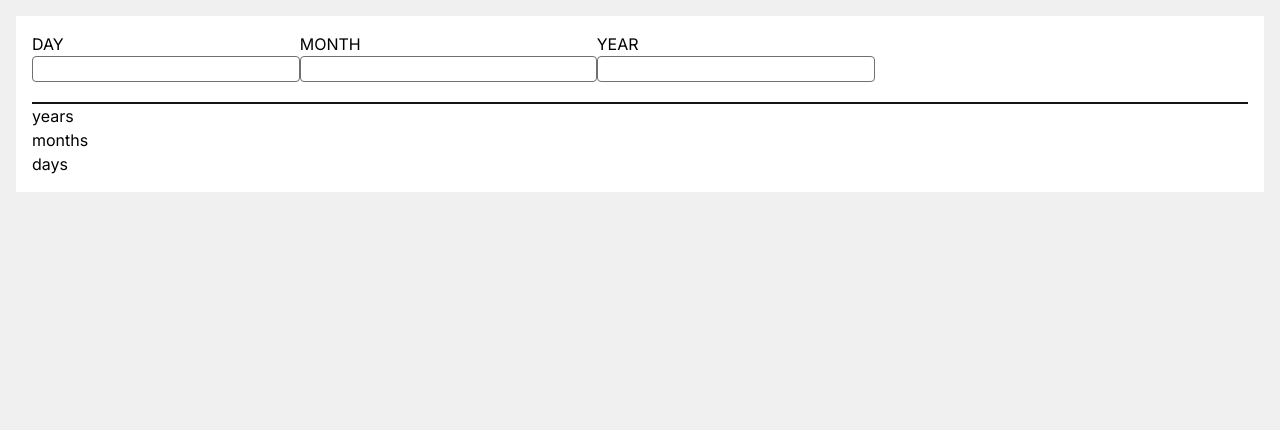
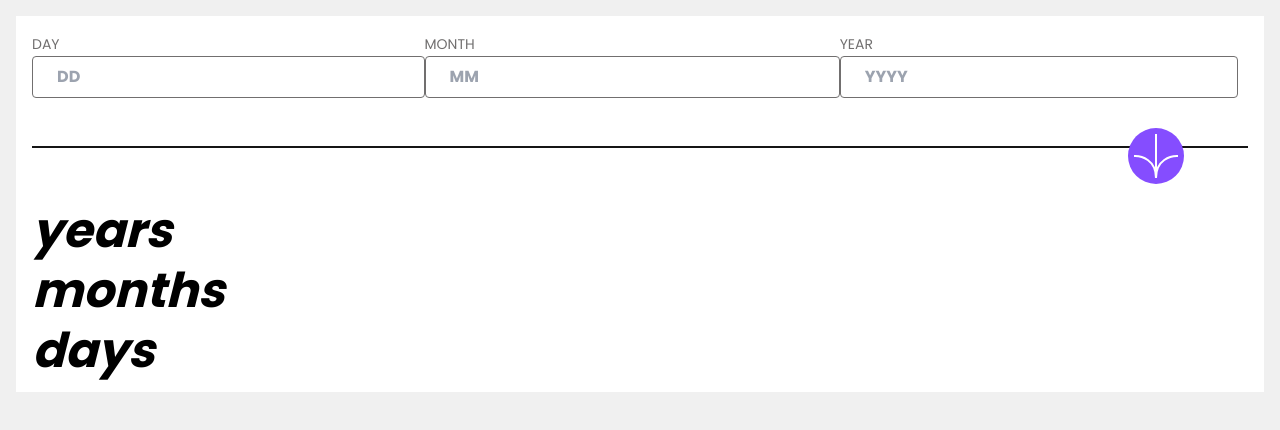
Before and after one commit to chleighton1/age-calculator, a Next.js app: page / in a window 1280 px wide. Shown: the top 430 px of the page. Built offline with nearby package versions, Linux system fonts and the light colour scheme.

Commit message:
feat: calculation working

```diff
--- /dev/null
+++ b/app/components/Arrow.jsx
@@ -0,0 +1,5 @@
+import React from "react"
+
+export default function Arrow() {
+    return (<svg xmlns="http://www.w3.org/2000/svg" width="46" height="44" viewBox="0 0 46 44"><g fill="none" stroke="#FFF" stroke-width="2"><path d="M1 22.019C8.333 21.686 23 25.616 23 44M23 44V0M45 22.019C37.667 21.686 23 25.616 23 44"/></g></svg>)
+}
--- a/app/layout.js
+++ b/app/layout.js
@@ -1,7 +1,11 @@
-import { Inter } from "next/font/google";
+import { Poppins } from "next/font/google";
 import "./globals.css";
 
-const inter = Inter({ subsets: ["latin"] });
+const poppins = Poppins({
+  weight: ['400', '700', '800'],
+  style: ['normal', 'italic'],
+  subsets: ["latin"]
+});
 
 export const metadata = {
   title: "Age Calculator App",
@@ -11,7 +15,7 @@ export const metadata = {
 export default function RootLayout({ children }) {
   return (
     <html lang="en">
-      <body className={inter.className}>{children}</body>
+      <body className={poppins.className}>{children}</body>
     </html>
   );
 }
--- a/app/page.js
+++ b/app/page.js
@@ -1,44 +1,101 @@
+"use client"
+
+import {React, useState} from "react";
+import Arrow from "./components/Arrow";
+const { DateTime } = require("luxon");
+
+
 export default function Home() {
+  const [age, setAge] = useState({
+    years: "",
+    months: "",
+    days: "",
+  })
+  const [formData, setFormData] = useState({
+    day: "",
+    month: "",
+    year: "",
+  })
+
+  function handleChange(event) {
+    const {name, value} = event.target
+    setFormData(prevFormData => {
+      return {
+        ...prevFormData,
+        [name]: Number(value)
+      }
+    })
+  }
+
+  function handleSubmit(event) {
+    event.preventDefault()
+
+    const now = DateTime.now()
+    const userBirth = DateTime.local(formData.year, formData.month, formData.day)
+
+    const diff = now.diff(userBirth, ['months', 'days', 'years']).toObject()
+    setAge(() => ({
+      years: Math.floor(diff.years),
+      months: Math.floor(diff.months),
+      days: Math.floor(diff.days),
+    }))
+  }
+
+
   return (
     <main className="bg-white m-4 p-4">
       {/* AGE INPUT */}
       <div>
-        <form>
-          <div className="flex w-full mb-5">
+        <form className="form mb-12" onSubmit={handleSubmit}>
+          <div className="flex w-full mb-12">
             <div>
-              <label htmlFor="day">DAY</label>
+              <label htmlFor="day" className="text-grey text-sm">DAY</label>
               <input
-                className="border rounded border-grey w-full"
+                className="border font-bold rounded border-grey w-full px-6 py-2"
+                type="number"
+                placeholder="DD"
+                onChange={handleChange}
                 name="day"
-                id="day"
+                value={formData.day}
+
               />
             </div>
             <div>
-              <label htmlFor="month">MONTH</label>
+              <label htmlFor="month" className="text-grey text-sm">MONTH</label>
               <input
-                className="border rounded border-grey w-full"
+                className="border font-bold rounded border-grey w-full px-6 py-2"
+                type="number"
+                placeholder="MM"
+                onChange={handleChange}
                 name="month"
-                id="month"
+                value={formData.month}
               />
             </div>
             <div>
-              <label htmlFor="year">YEAR</label>
+              <label htmlFor="year" className="text-grey text-sm">YEAR</label>
               <input
-                className="border rounded border-grey w-full"
+                className="border font-bold rounded border-grey w-full px-6 py-2"
+                type="number"
+                placeholder="YYYY"
+                onChange={handleChange}
                 name="year"
-                id="year"
+                value={formData.year}
               />
             </div>
           </div>
-          <div className="border border-black"></div>
+          <div className="border border-black relative"></div>
+          <div className="flex justify-center w-14 h-14 absolute top-32 right-24 bg-purple rounded-full">
+          <button><Arrow /></button>
+          </div>
+
         </form>
       </div>
 
       {/* AGE OUTPUT */}
       <div>
-        <h1>years</h1>
-        <h1>months</h1>
-        <h1>days</h1>
+        <h1 className="text-5xl italic font-bold"><span className="text-purple font-extrabold text-6xl italic">{age.years}</span> years</h1>
+        <h1 className="text-5xl italic font-bold"><span className="text-purple font-extrabold text-6xl italic">{age.months}</span> months</h1>
+        <h1 className="text-5xl italic font-bold"><span className="text-purple font-extrabold text-6xl italic">{age.days}</span> days</h1>
       </div>
     </main>
   );
```
Also changed, not shown: package.json (+6 -5 lines), public/icon-arrow.svg (added), 1 other file (tests, documents, lock files or other folders).
